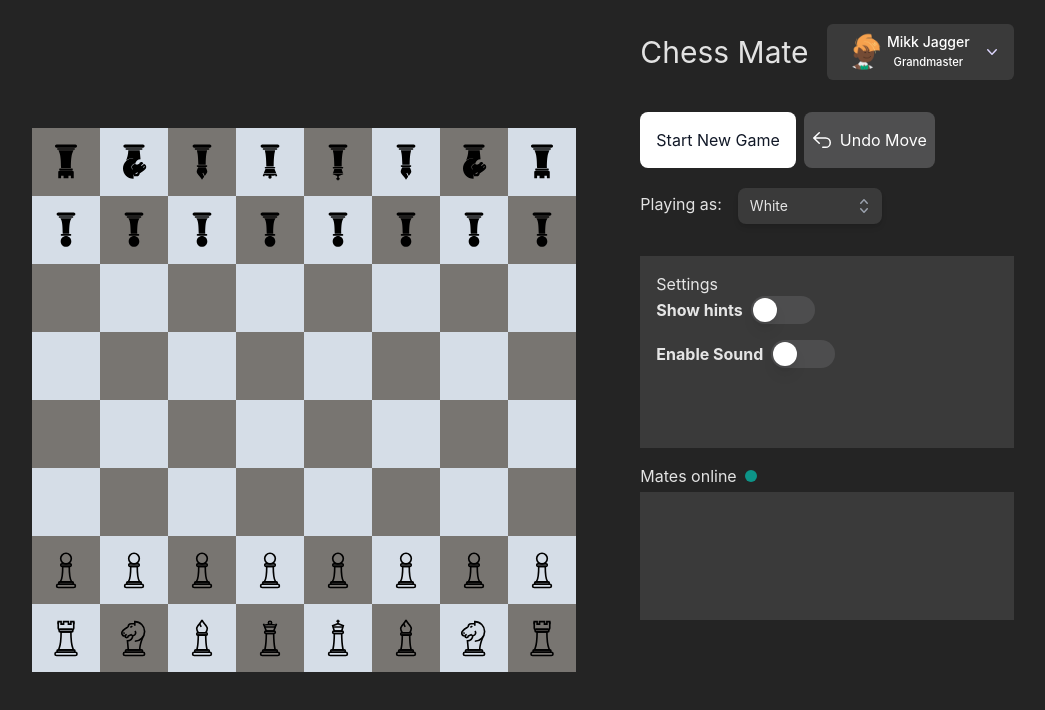
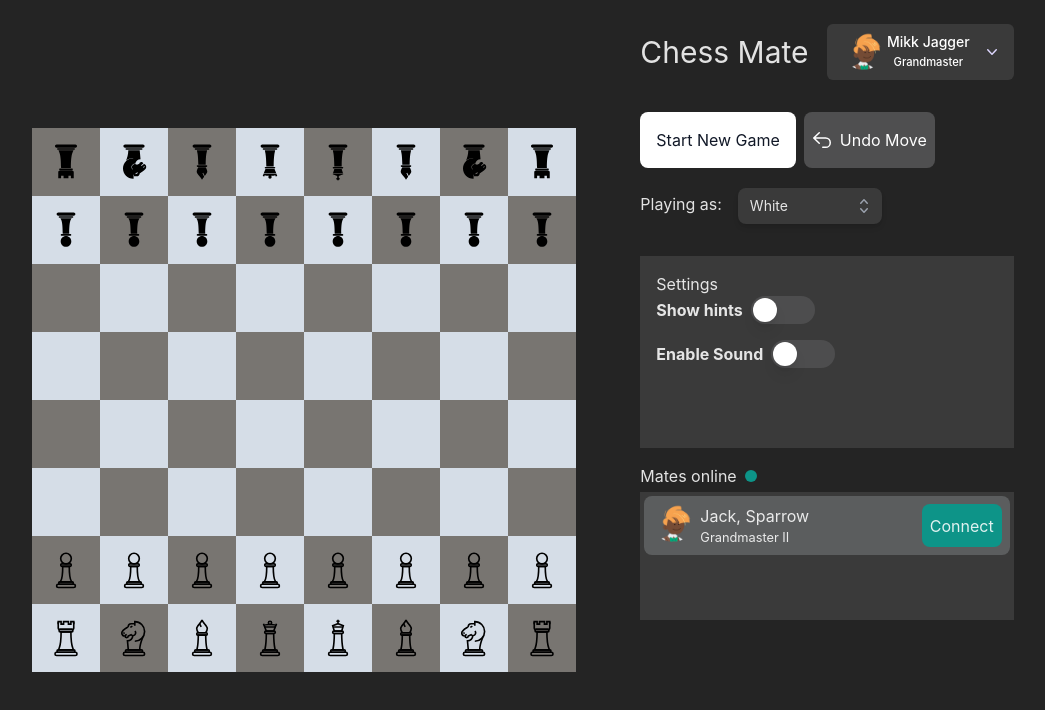
Before and after one commit to Kathalysth/chess-multiplayer, a React (Vite) app: page / in a window 1280 px wide. Shown: the top 710 px of the page, without its empty margins (133-1178 px from the left). Built offline with nearby package versions, Linux system fonts and the light colour scheme.

Commit message:
added mates online component

```diff
--- a/src/components/menu/index.tsx
+++ b/src/components/menu/index.tsx
@@ -9,6 +9,7 @@ import {
 import { ChessContext } from "../../context/chessContext";
 import { ChessSquare, ChessContextType } from "../../@types/chess";
 import UserDropdown from "../userdropdown";
+import OnlineMate from "../onlinemates";
 
 const modes: string[] = ["white", "black"];
 
@@ -149,7 +150,11 @@ function ChessMenu() {
       <h4 className="mt-4 flex gap-2 items-center">
         Mates online <span className="bg-teal-600 rounded-full w-3 h-3 block" />
       </h4>
-      <div className=" mt-1 h-32 max-h-96 bg-slate-50/[0.1]"></div>
+      <ul className=" mt-1 h-32 max-h-96 bg-slate-50/[0.1] p-1">
+        <li>
+          <OnlineMate />
+        </li>
+      </ul>
     </div>
   );
 }
--- /dev/null
+++ b/src/components/onlinemates/index.tsx
@@ -0,0 +1,28 @@
+import defaultAvatar from "../../assets/images/default.png";
+
+function OnlineMate() {
+  return (
+    <div className="h-15 w-full p-2 bg-slate-200/[0.2] rounded-lg flex gap-2">
+      <div className="w-10 h-10 rounded-full ">
+        <img
+          className="w-full h-full object-contain"
+          src={defaultAvatar}
+          alt={"user avatar"}
+        />
+      </div>
+      <div className="flex flex-col">
+        <span>Jack, Sparrow</span>
+        <small>Grandmaster II</small>
+      </div>
+      <button
+        className="p-2 ml-auto  bg-teal-600 rounded-lg"
+        role="button"
+        aria-label="connect with friend"
+      >
+        Connect
+      </button>
+    </div>
+  );
+}
+
+export default OnlineMate;
```
